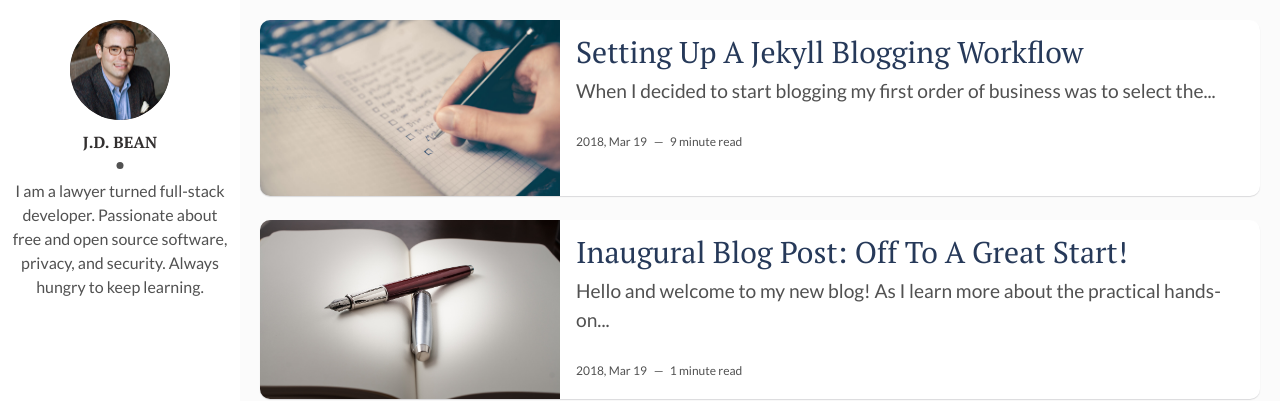
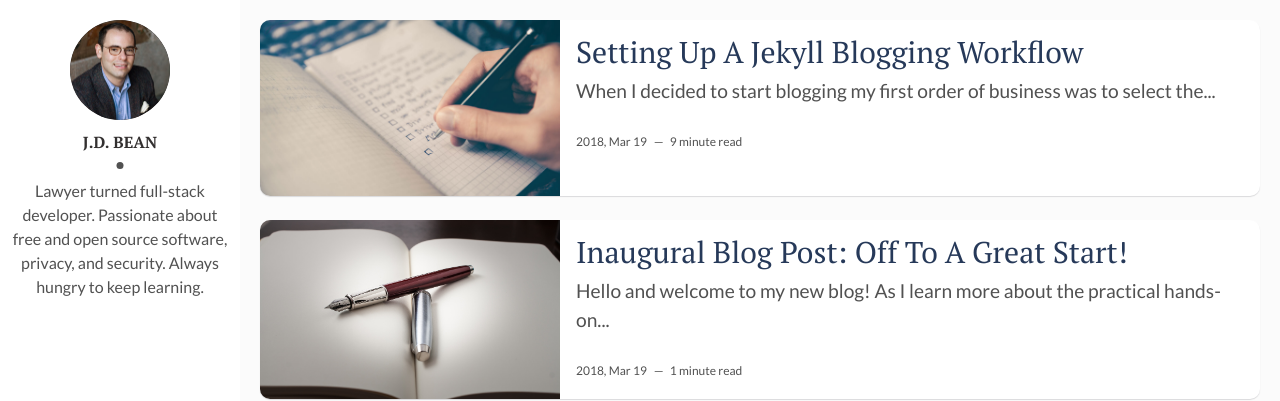
Before and after one commit to jdbean/blog-mirror, a Jekyll site: the page built from index.html, in a window 1280 px wide. Shown: the top 401 px of the page. Built offline with Jekyll 4.4.1, drawn with Linux system fonts in a browser that asks for light colours; the list of posts is cut into pages by our own code.

Commit message:
tagline tweak

```diff
--- a/_config.yml
+++ b/_config.yml
@@ -9,7 +9,7 @@ site-twitter: #if your site has a twitter account, enter it here
 # Author Settings
 author: J.D. Bean # add your name
 author-img: avatar.jpg # add your photo
-about-author: I am a lawyer turned full-stack developer. Passionate about free and open source software, privacy, and security. Always hungry to keep learning. # add description
+about-author: Lawyer turned full-stack developer. Passionate about free and open source software, privacy, and security. Always hungry to keep learning. # add description
 social-twitter: bean_jd
 # social-facebook: # add your Facebook handle
 social-github: jdbean # add your Github handle
```
